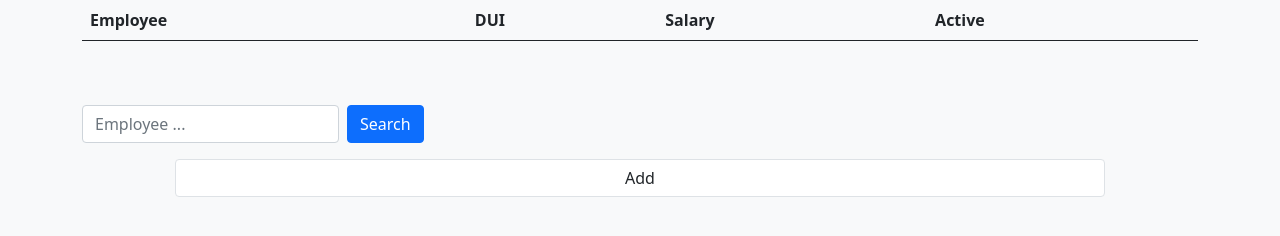
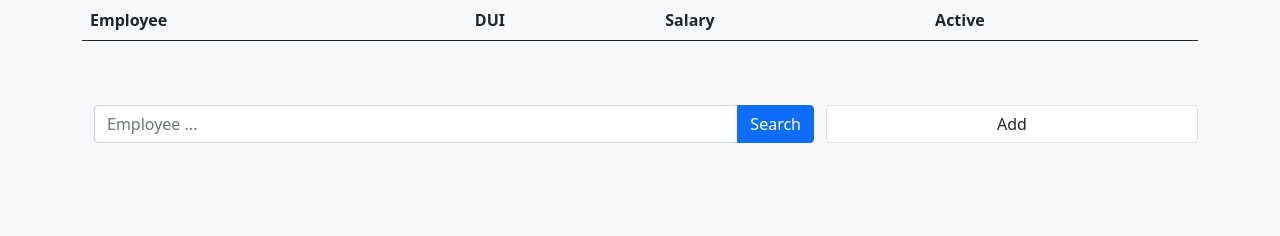
Before and after one commit to Andres6936/PlayTech, a plain HTML site: page html/show.html in a window 1280 px wide. Drawn offline with Linux system fonts and the light colour scheme.

Commit message:
Fixed the position and style of form

```diff
--- a/html/show.html
+++ b/html/show.html
@@ -27,14 +27,16 @@
     </section>
 
     <section class="col mt-5">
-        <form class="row g-3">
-            <label class="col-auto">
-                <input type="text" class="form-control" placeholder="Employee ...">
-            </label>
-            <button type="submit" class="col-auto btn btn-primary">Search</button>
-        </form>
+        <div class="row mx-auto">
+            <form class="col-8">
+                <label class="input-group">
+                    <input type="text" class="form-control" placeholder="Employee ...">
+                    <button type="submit" class="btn btn-primary">Search</button>
+                </label>
+            </form>
 
-        <button class="col-10 offset-1 mt-3 btn bg-white border">Add</button>
+            <button class="col-4 btn bg-white border">Add</button>
+        </div>
     </section>
 </main>
 <script src="../js/bootstrap/bootstrap.bundle.min.js"></script>
```
